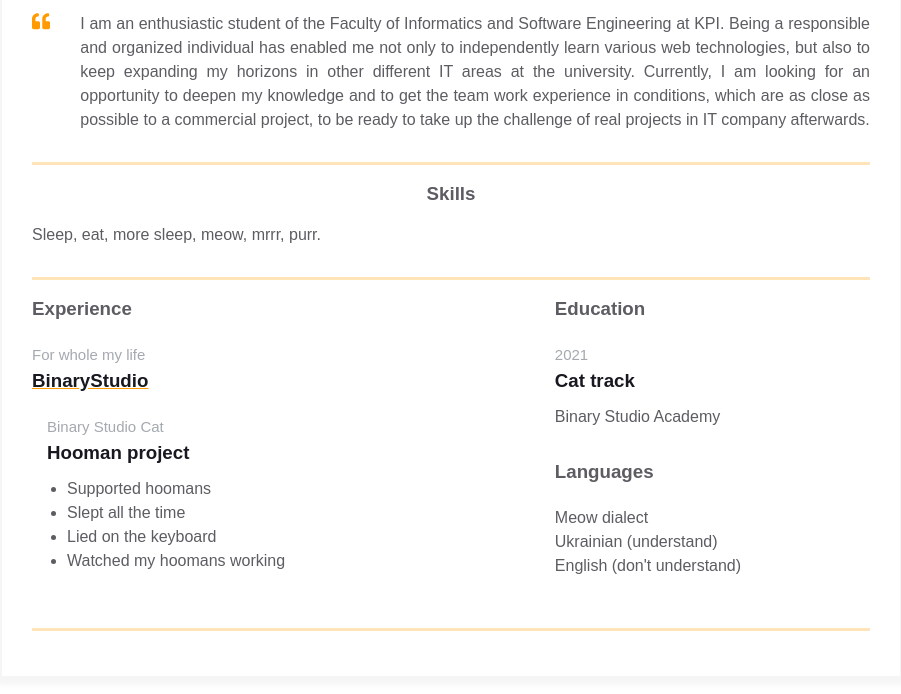
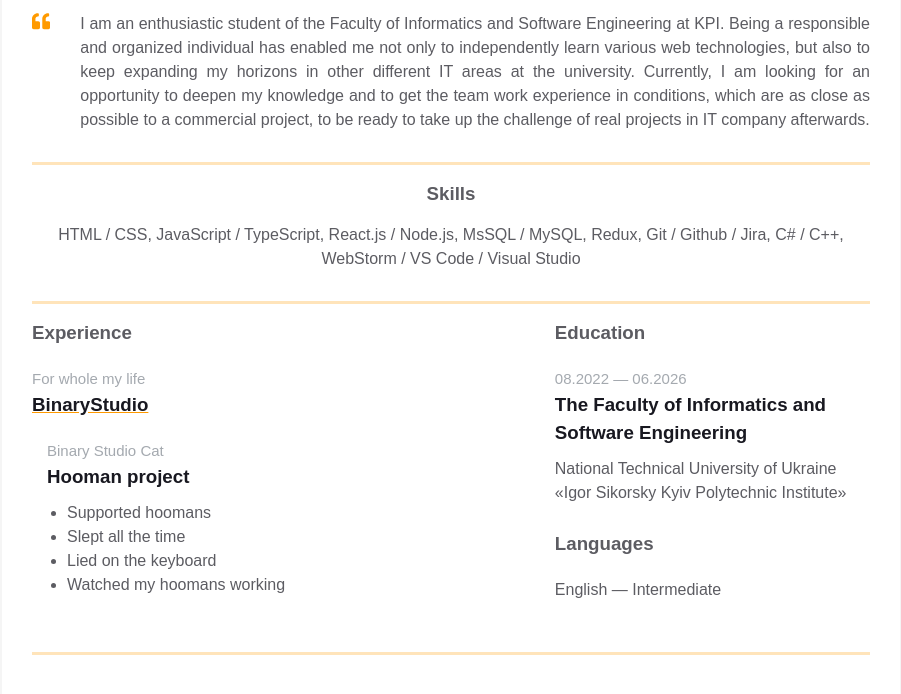
Before and after one commit to Dr-Vladson/homepage, a plain HTML site: page index.html in a window 1280 px wide. Shown: the part 338-1032 px from the top of the page, without its empty margins (189-1090 px from the left). Drawn offline with Linux system fonts and the light colour scheme.

Commit message:
added skills, languages, education

```diff
--- a/index.html
+++ b/index.html
@@ -158,7 +158,7 @@
             <div class="skills">
               <h3 class="skills__header">Skills</h3>
               <p class="skills__text">
-                Sleep, eat, more sleep, meow, mrrr, purr.
+                HTML / CSS, JavaScript / TypeScript, React.js / Node.js, MsSQL / MySQL, Redux, Git / Github / Jira, С# / С++, WebStorm / VS Code / Visual Studio
               </p>
             </div>
           </div>
@@ -197,25 +197,21 @@
                     <h3 class="additional-info__education-header">Education</h3>
                     <div class="additional-info__education-university">
                       <span class="additional-info__education-university-durability"
-                        >2021</span
+                        >08.2022 — 06.2026</span
                       >
                       <h3 class="additional-info__education-university-speciality">
-                        Cat track
+                        The Faculty of Informatics and Software Engineering
                       </h3>
                       <p class="additional-info__education-university-name">
-                        Binary Studio Academy
+                        National Technical University of Ukraine «Igor Sikorsky Kyiv Polytechnic Institute»
                       </p>
                     </div>
                   </div>
 
                   <div class="additional-info__languages">
                     <h3 class="additional-info__languages-header">Languages</h3>
-                    <p class="additional-info__languages-item">Meow dialect</p>
                     <p class="additional-info__languages-item">
-                      Ukrainian (understand)
-                    </p>
-                    <p class="additional-info__languages-item">
-                      English (don't understand)
+                      English — Intermediate
                     </p>
                   </div>
                 </div>
--- a/styles.css
+++ b/styles.css
@@ -170,7 +170,7 @@ body {
 
 .skills__text {
   color: var(--secondary-text-color);
-  text-align: justify;
+  text-align: center;
 }
 
 /* Experience and additional info styles */
```
